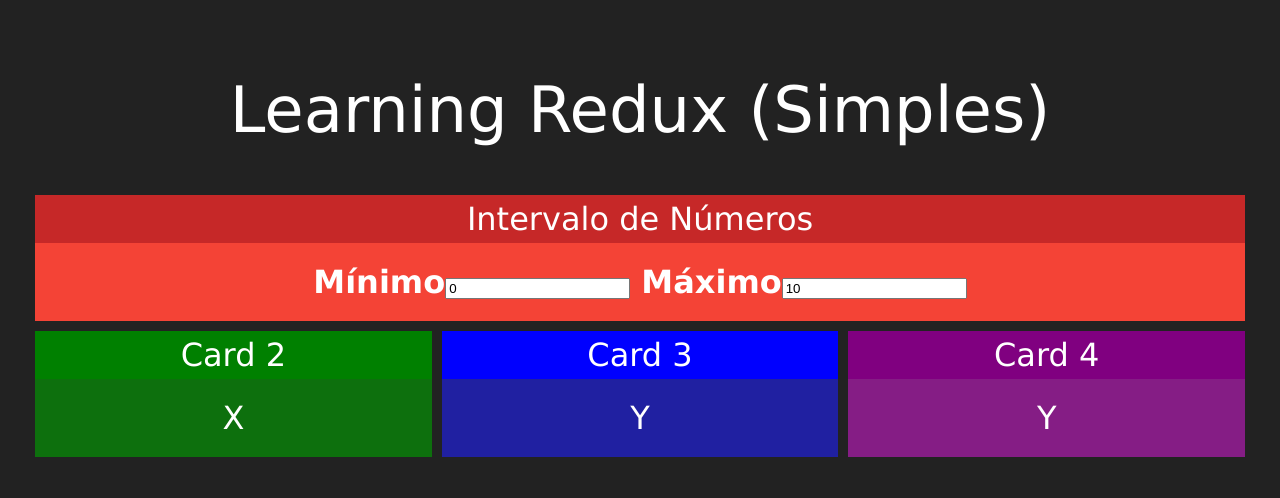
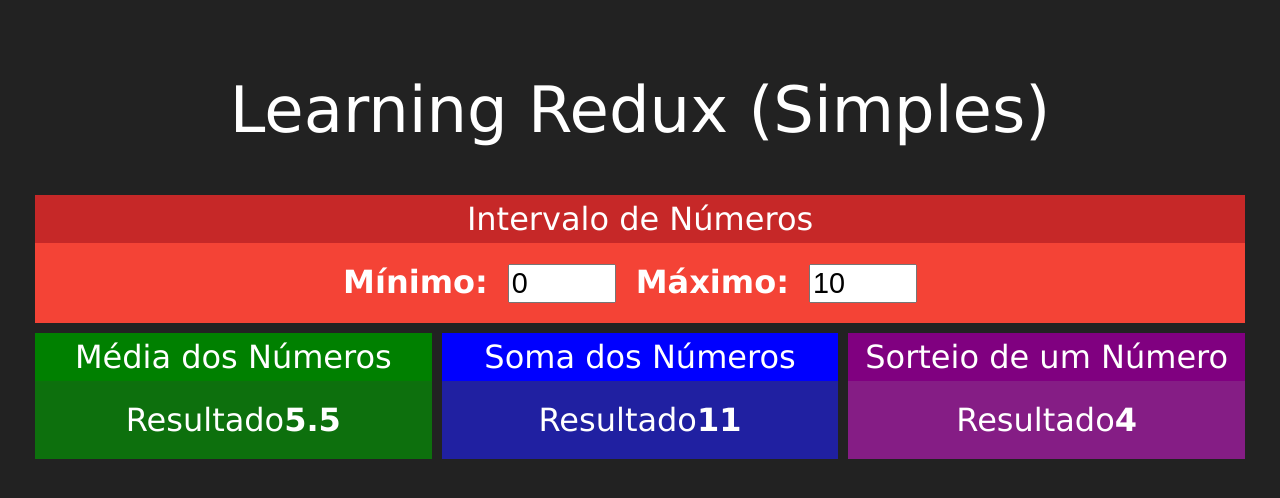
Before and after one commit to Amaurii/learning-redux, a React (Create React App) app: page / in a window 1280 px wide. Shown: the top 498 px of the page. Built offline with nearby package versions, Linux system fonts and the light colour scheme.

Commit message:
sem redux

```diff
--- a/src/App.js
+++ b/src/App.js
@@ -1,10 +1,17 @@
-import React from 'react';
+import React, {useState} from 'react';
 import './App.css';
-import Card from './components/Card';
+import Media from './components/Media';
+import Soma from './components/Soma';
+import Sorteio from './components/Sorteio';
 import Intervalo from './components/Intervalo';
 
+//Compontente Funcional - Componente de Função
+// Conseguiremos utilizar um estado dentro de um componente de função.
+function App() {
 
-function App() {
+  const [min, setMin] = useState(1)
+  const [max, setMax] = useState(10)
+
   return (
     <div className="App">
       <h1>Learning Redux (Simples)</h1>
@@ -13,9 +20,9 @@
       </div>
 
       <div className="linha">
-        <Card title="Card 2" green>X</Card>
-        <Card title="Card 3" blue> Y</Card>
-        <Card title="Card 4" purple> Y</Card>
+        <Media min={min} max={max}></Media>
+        <Soma min={min} max={max}></Soma>
+        <Sorteio min={min} max={max}></Sorteio>
       </div>
     </div>
   );
--- a/src/components/Card.css
+++ b/src/components/Card.css
@@ -9,7 +9,6 @@
     display: flex;
     flex-direction: row;
     justify-content: center;
-
 }
 
 .Card .Header .title{
--- a/src/components/Intervalo.css
+++ b/src/components/Intervalo.css
@@ -0,0 +1,6 @@
+.Intervalo input {
+    font-size: 1.8rem;
+    margin-left: 20px;
+    margin-right: 20px;
+    width: 100px;
+}
--- a/src/components/Intervalo.jsx
+++ b/src/components/Intervalo.jsx
@@ -6,14 +6,16 @@
 export default props => {
     return (
         <Card title="Intervalo de Números" red>
+            <div className="Intervalo">
                 <span>
-                <strong> Mínimo</strong>
+                    <strong>Mínimo:</strong>
                     <input type="number" value={0} readOnly />
                 </span>
                 <span>
-                <strong> Máximo</strong>
+                    <strong>Máximo:</strong>
                     <input type="number" value={10} readOnly />
                 </span>
+            </div>
         </Card>
     )
 }
--- /dev/null
+++ b/src/components/Media.jsx
@@ -0,0 +1,17 @@
+import './Intervalo.css'
+import React from 'react'
+import Card from './Card'
+
+export default props => {
+    const { min, max } = props
+    return (
+        <Card title="Média dos Números" green>
+            <div>
+                <span>
+                    <span>Resultado</span>
+                    <strong>{(max + min) / 2}</strong>
+                </span>
+            </div>
+        </Card>
+    )
+}
--- /dev/null
+++ b/src/components/Soma.jsx
@@ -0,0 +1,18 @@
+import './Intervalo.css'
+import React from 'react'
+import Card from './Card'
+
+export default props => {
+
+    const {min, max } = props
+    return (
+        <Card title="Soma dos Números" blue>
+            <div>
+                <span>
+                    <span>Resultado</span>
+                    <strong>{(max + min)}</strong>
+                </span>
+            </div>
+        </Card>
+    )
+}
--- /dev/null
+++ b/src/components/Sorteio.jsx
@@ -0,0 +1,18 @@
+import './Intervalo.css'
+import React from 'react'
+import Card from './Card'
+
+export default props => {
+    const { min, max } = props
+    const aleatorio = parseInt(Math.random() * (max - min))
+    return (
+        <Card title="Sorteio de um Número" purple>
+            <div>
+                <span>
+                    <span>Resultado</span>
+                    <strong>{aleatorio}</strong>
+                </span>
+            </div>
+        </Card>
+    )
+}
```
Lines whose indentation alone changed are shown as unchanged.
